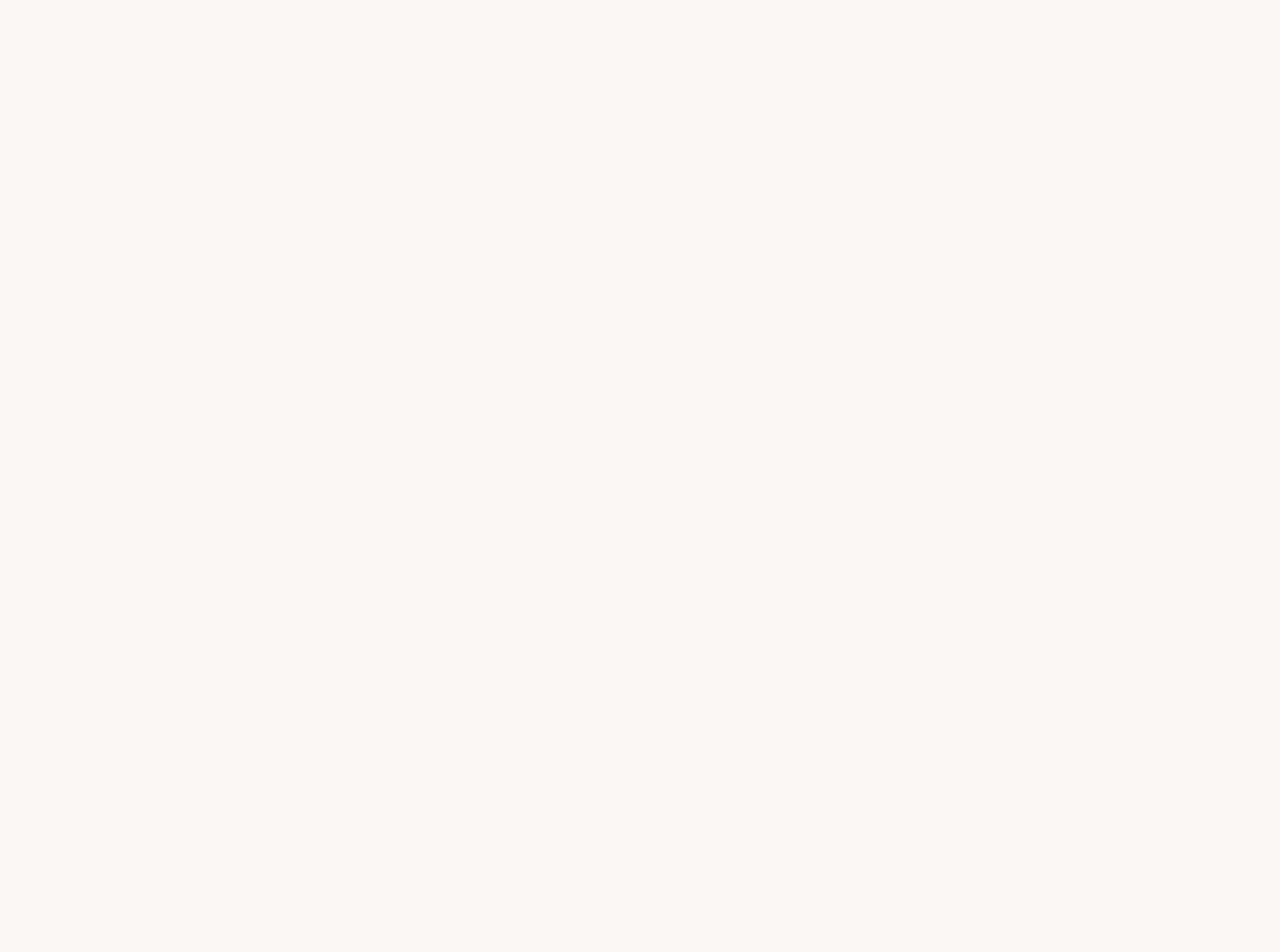
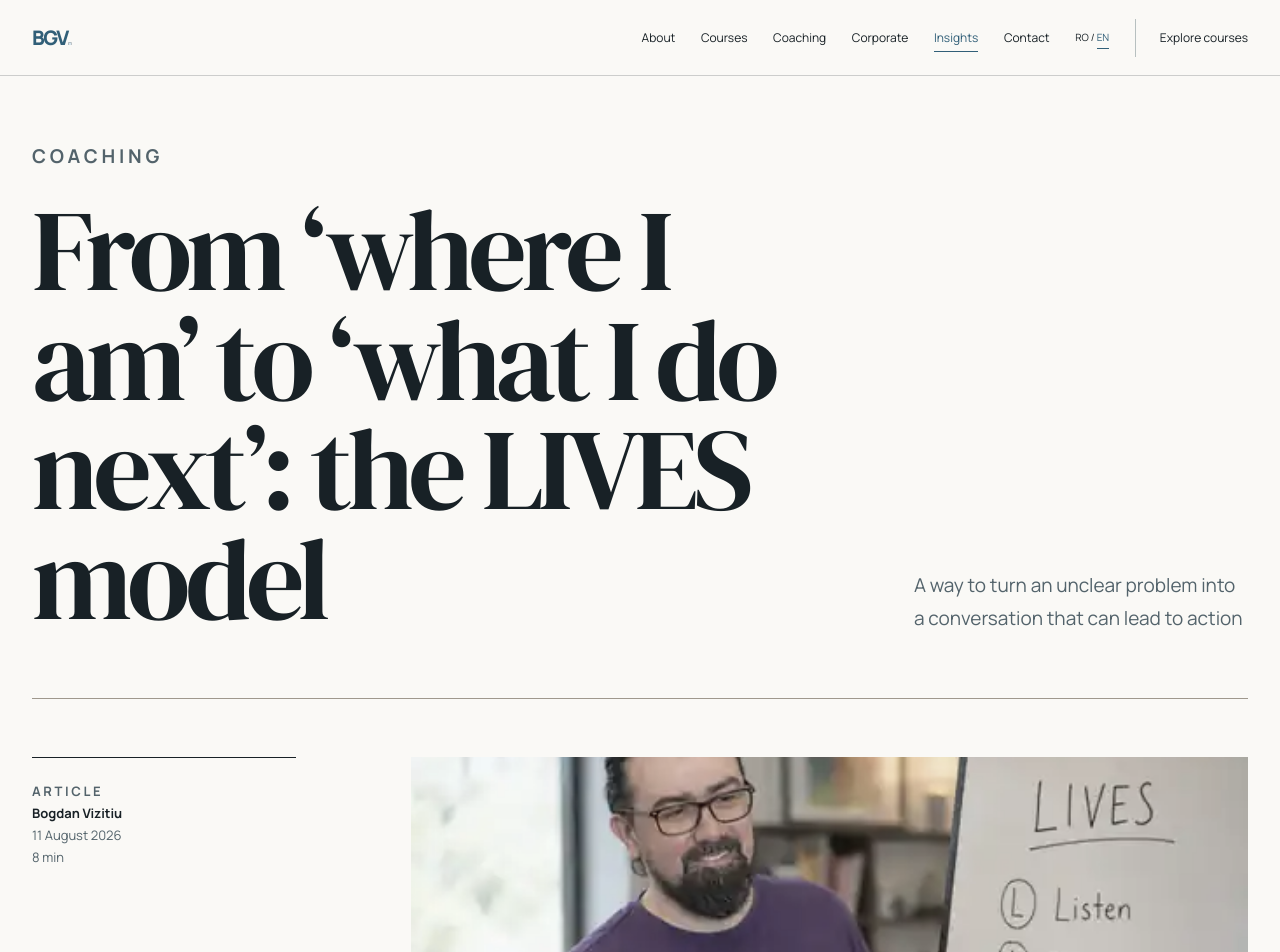
Before and after one commit to ivanovroxana1988-arch/bogdanvizitiu, a Next.js app: page /en/insights/from-where-i-am-to-what-i-do-next-lives-model in a window 1280 px wide. Before the commit this address had no page. Shown: the top 952 px of the page. Before the commit the page ends 800 px from the top, so only its background shows below. Built offline with nearby package versions, Linux system fonts and the light colour scheme.

Commit message:
Serve English insight slugs

```diff
--- a/app/(en)/en/insights/[slug]/page.tsx
+++ b/app/(en)/en/insights/[slug]/page.tsx
@@ -1,4 +1,8 @@
 import View,{generateMetadata as createMetadata,generateStaticParams as createParams} from '@/app/_views/insights/[slug]/page'
-export const generateStaticParams=createParams
-export function generateMetadata({params}:{params:{slug:string}}){return createMetadata({params,searchParams:{lang:'en'}})}
-export default function Page({params}:{params:{slug:string}}){return <View params={params} searchParams={{lang:'en'}}/>}
+import {toEnglishInsightSlug,toRomanianInsightSlug} from '@/lib/routes'
+
+export const dynamicParams=false
+export function generateStaticParams(){return createParams().map(({slug})=>({slug:toEnglishInsightSlug(slug)}))}
+function internalParams(params:{slug:string}){return {slug:toRomanianInsightSlug(params.slug)}}
+export function generateMetadata({params}:{params:{slug:string}}){return createMetadata({params:internalParams(params),searchParams:{lang:'en'}})}
+export default function Page({params}:{params:{slug:string}}){return <View params={internalParams(params)} searchParams={{lang:'en'}}/>}
```
